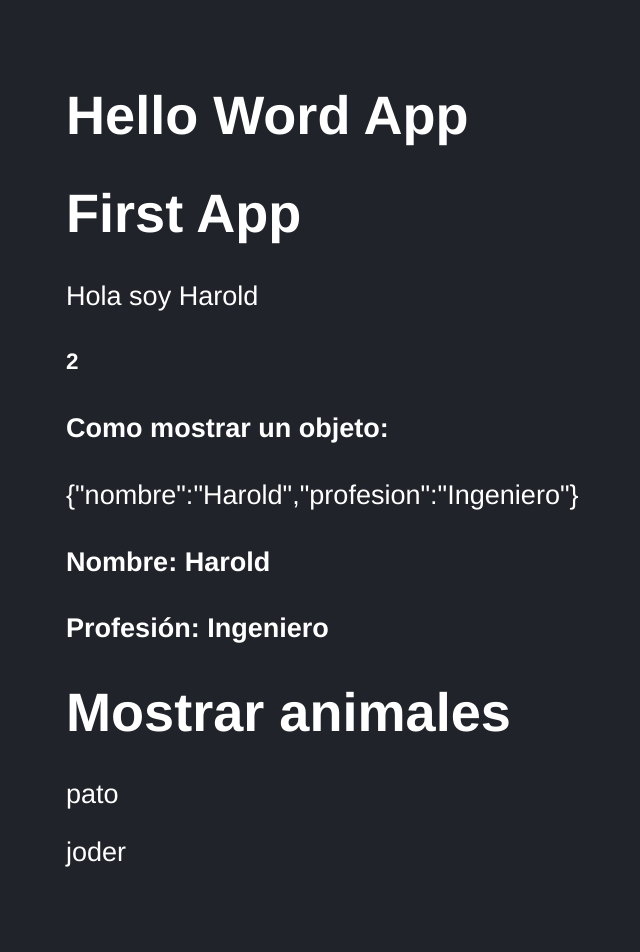
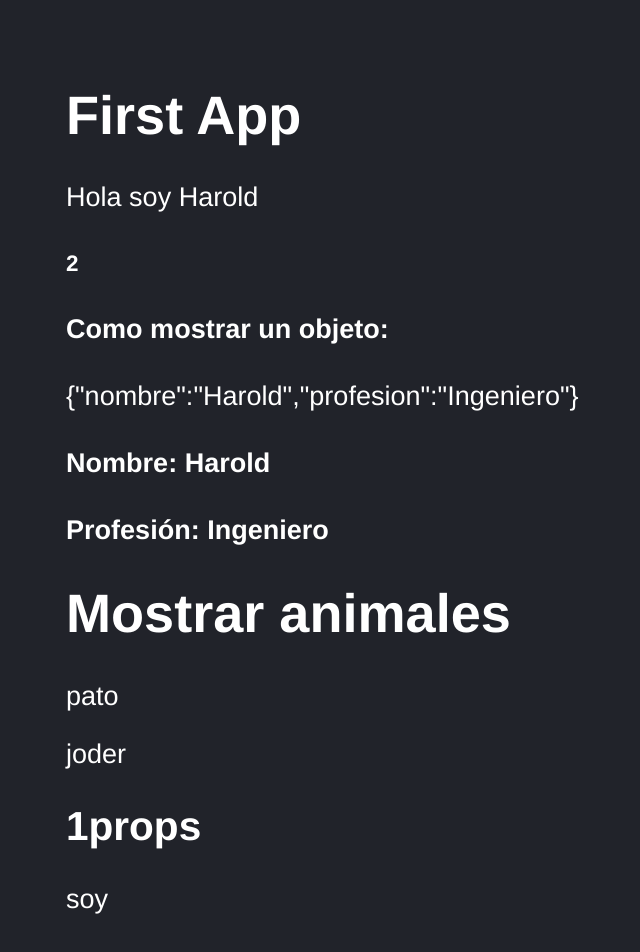
Before and after one commit to harold2tg/03-counter-app-vite, a React (Vite) app: page / in a window 1280 px wide. Shown: the part 100-1052 px from the top of the page, without its empty margins (82-722 px from the left). Built offline with nearby package versions, Linux system fonts and the light colour scheme.

Commit message:
usando props

```diff
--- a/src/FirstApp.jsx
+++ b/src/FirstApp.jsx
@@ -17,7 +17,9 @@ const devolveralgo = ()=> {
     return animal
 }
 
-export const FirstApp = () => {
+export const FirstApp = (props) => {
+  console.log(props);
+
   return (
     // <Fragment>
     <>
@@ -35,6 +37,10 @@ export const FirstApp = () => {
     <p>{animal.nombre}</p>
     <p>{animal.profesion}</p>
 
+
+    <h2> 1props</h2>
+    <p>soy {props.title}</p>
+
     </>
     // </Fragment>
   )
--- a/src/main.jsx
+++ b/src/main.jsx
@@ -10,7 +10,6 @@ import './styles.css';
 
 ReactDOM.createRoot( document.getElementById('root')).render(
     <React.StrictMode>
-        <HelloWordApp/>
         <FirstApp/>
     </React.StrictMode>
 )
```
